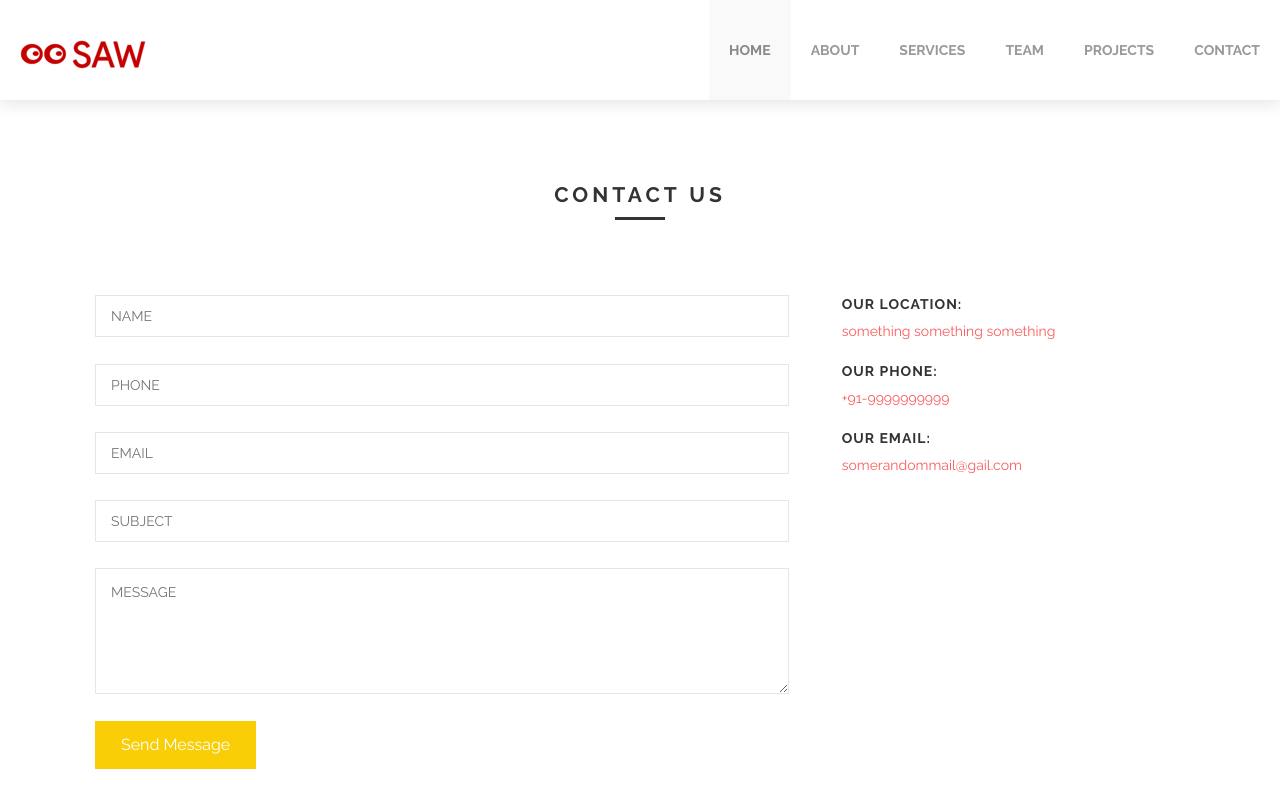
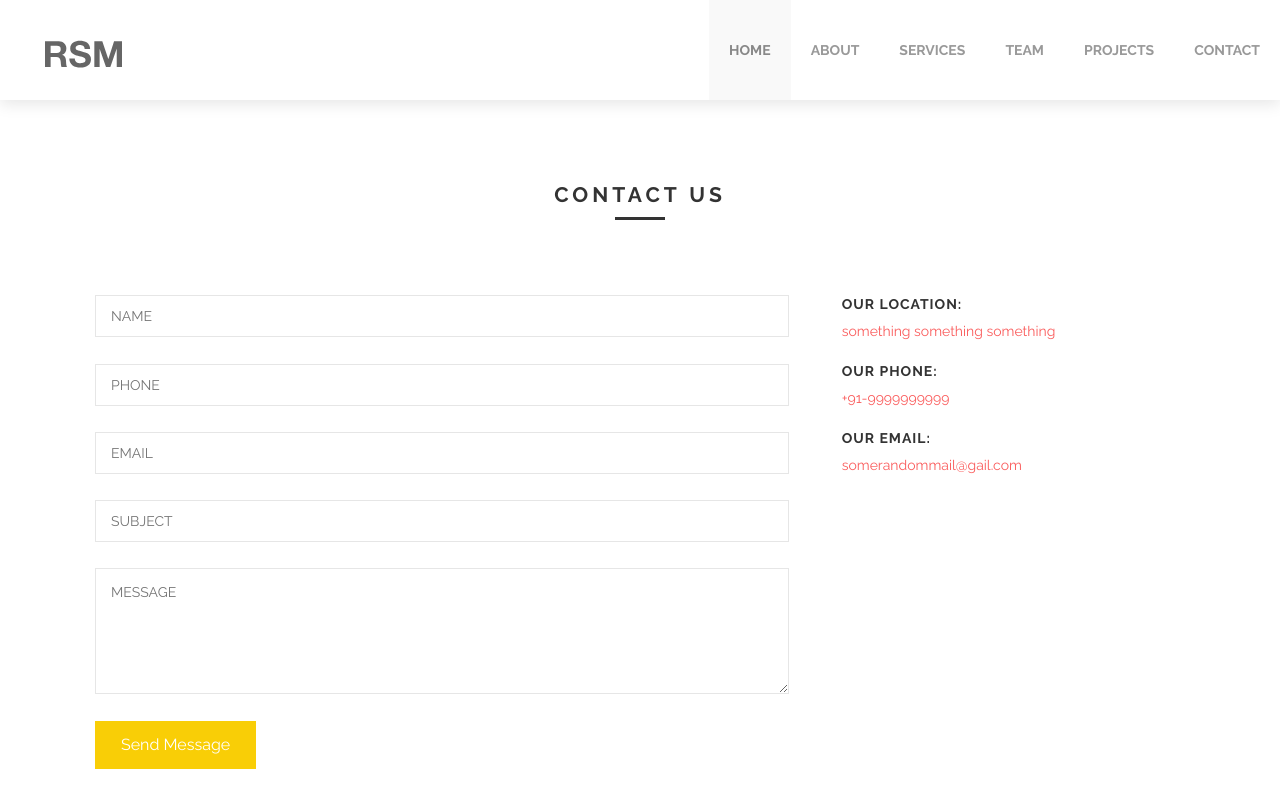
Before and after one commit to prabhav/rsm, a Jekyll site: the page built from contact.markdown, in a window 1280 px wide. Shown: the top 808 px of the page. Built offline with Jekyll 4.4.1, drawn with Linux system fonts in a browser that asks for light colours.

Commit message:
updated logo

```diff
--- a/_includes/header.html
+++ b/_includes/header.html
@@ -5,7 +5,7 @@
       <li class='name'>
         <h1>
           <a href="{{site.url}}/index.html">
-            <img alt="" src="{{site.url}}/images/saw-logo-notag.png" />
+            <img alt="" src="{{site.url}}/images/rsmlogo.svg" />
           </a>
         </h1>
       </li>
```
Also changed, not shown: images/rsmlogo.svg (added).
